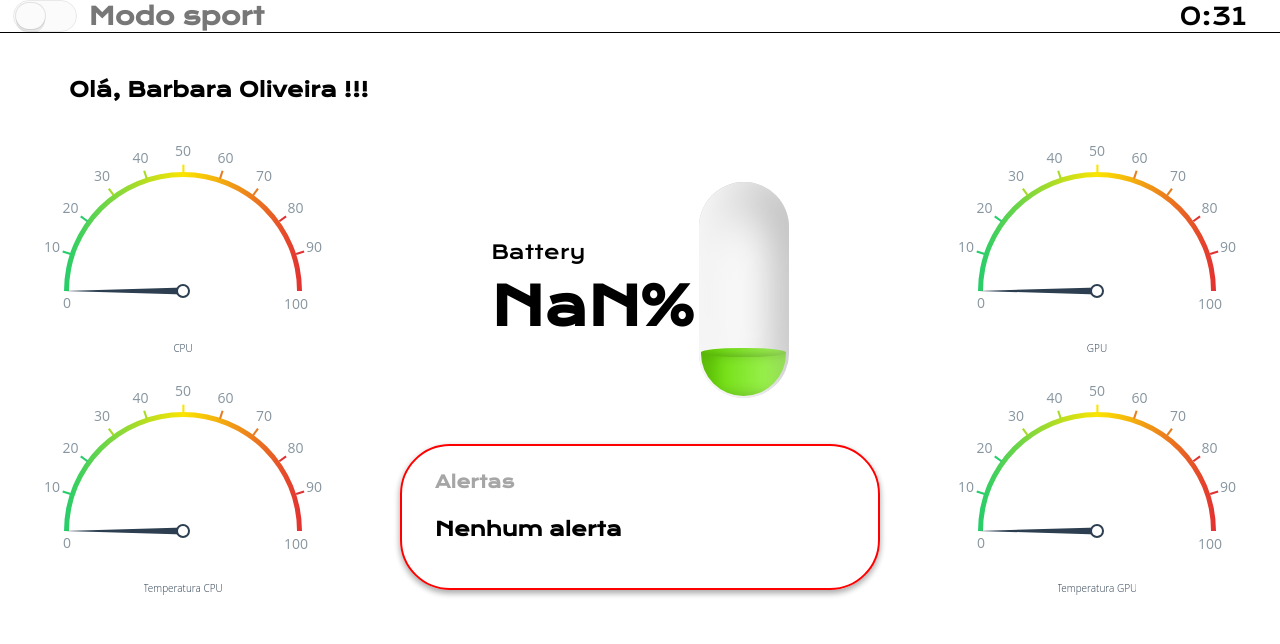
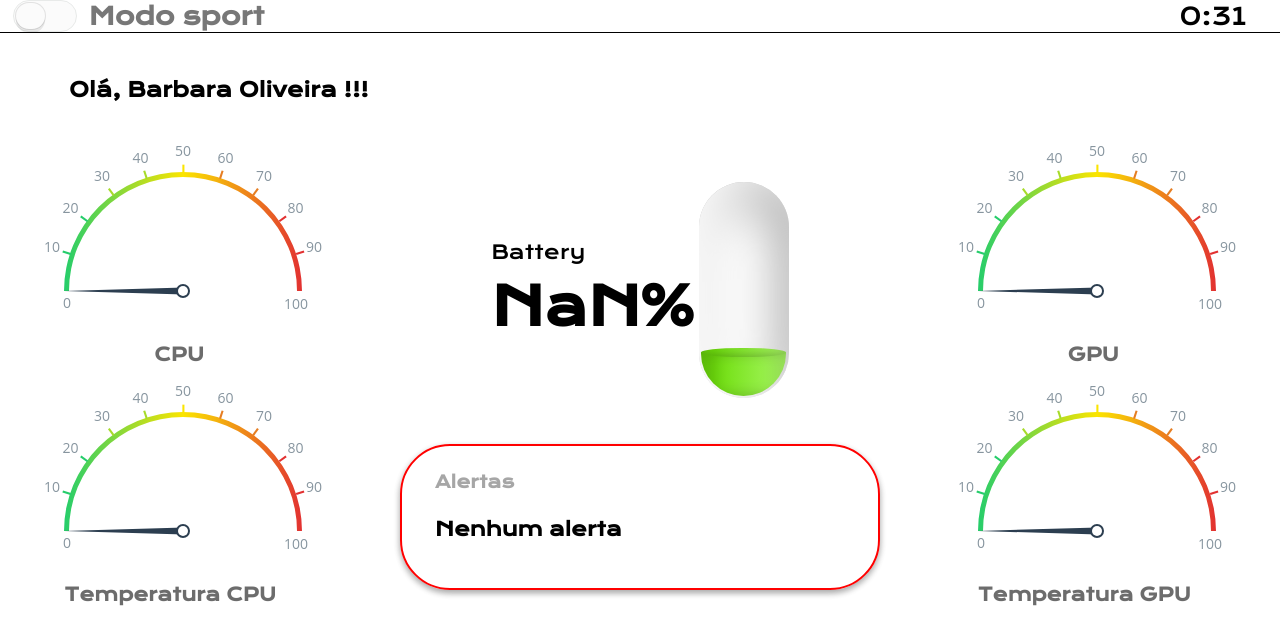
Before and after one commit to GraphCar/D-GraphCar, a website: page template/pages/dash-motorista/tela_nova.html in a window 1280 px wide. Drawn offline with nearby package versions, Linux system fonts and the light colour scheme; no server answers.

Commit message:
ajuste titulo

```diff
--- a/template/pages/dash-motorista/tela_nova.css
+++ b/template/pages/dash-motorista/tela_nova.css
@@ -755,3 +755,19 @@ body {
   50% { transform: scale(1.1); }
   100% { transform: scale(1); }
 }
+
+.titulo-velo{
+  font-size: 18px;
+  margin-bottom: 20px;
+  margin-left: 39%;
+  margin: -23px 121px;
+  color: #00000093;
+}
+
+.titulo-velo-temp{
+  font-size: 18px;
+  margin-bottom: 20px;
+  margin-left: 25%;
+  margin: -23px 31px;
+  color: #00000093;
+}
--- a/template/pages/dash-motorista/tela_nova.html
+++ b/template/pages/dash-motorista/tela_nova.html
@@ -110,7 +110,6 @@
                   <g class="dxg-title" clip-path="url(#DevExpress_3)" transform="translate(150,158)">
                     <text x="0" y="48" transform="translate(0,0)" text-anchor="middle"
                       style='font-size:10px;font-family:"Open Sans", sans-serif;font-weight:200;fill:#2c3e50;cursor:default;'>
-                      CPU
                     </text>
                     <text id="value-temperatura-cpu" x="0" y="28" transform="translate(0,0)" text-anchor="middle"
                       style='font-size:26px;font-family:"Open Sans", sans-serif;font-weight:700;fill:#2c3e50;cursor:default;'>
@@ -120,8 +119,8 @@
                     <path d="M 140 51 L 140 145 L 160 145 L 160 51 Z" transform="translate(0,0) rotate(-36,150,145)"></path>
                   </g>
                 </svg>
+                <h1 class="titulo-velo">CPU</h1>
               </div>
-
             </div>
           </div>
         </div>
@@ -223,11 +222,11 @@
                   <g class="dxg-title" clip-path="url(#DevExpress_3)" transform="translate(150,158)">
                     <text x="0" y="48" transform="translate(0,0)" text-anchor="middle"
                       style='font-size:10px;font-family:"Open Sans", sans-serif;font-weight:200;fill:#2c3e50;cursor:default;'>
-                      Temperatura CPU
                     </text>
                     <text id="value-temperatura-gpu" x="0" y="28" transform="translate(0,0)" text-anchor="middle"
                       style='font-size:26px;font-family:"Open Sans", sans-serif;font-weight:700;fill:#2c3e50;cursor:default;'>
                     </text>
+                    <h1 class="titulo-velo-temp">Temperatura CPU</h1>
                   </g>
                   <g class="dxg-tracker" stroke="none" stroke-width="0" fill="#000000" opacity="0.0001">
                     <path d="M 140 51 L 140 145 L 160 145 L 160 51 Z" transform="translate(0,0) rotate(-36,150,145)"></path>
@@ -368,11 +367,11 @@
                   <g class="dxg-title" clip-path="url(#DevExpress_3)" transform="translate(150,158)">
                     <text x="0" y="48" transform="translate(0,0)" text-anchor="middle"
                       style='font-size:10px;font-family:"Open Sans", sans-serif;font-weight:200;fill:#2c3e50;cursor:default;'>
-                    GPU
                     </text>
                     <text id="valueCpu" x="0" y="28" transform="translate(0,0)" text-anchor="middle"
                       style='font-size:26px;font-family:"Open Sans", sans-serif;font-weight:700;fill:#2c3e50;cursor:default;'>
                     </text>
+                    <h1 class="titulo-velo">GPU</h1>
                   </g>
                   <g class="dxg-tracker" stroke="none" stroke-width="0" fill="#000000" opacity="0.0001">
                     <path d="M 140 51 L 140 145 L 160 145 L 160 51 Z" transform="translate(0,0) rotate(-36,150,145)"></path>
@@ -482,11 +481,11 @@
                   <g class="dxg-title" clip-path="url(#DevExpress_3)" transform="translate(150,158)">
                     <text x="0" y="48" transform="translate(0,0)" text-anchor="middle"
                       style='font-size:10px;font-family:"Open Sans", sans-serif;font-weight:200;fill:#2c3e50;cursor:default;'>
-                    Temperatura GPU
                     </text>
                     <text id="value_GPU" x="0" y="28" transform="translate(0,0)" text-anchor="middle"
                       style='font-size:26px;font-family:"Open Sans", sans-serif;font-weight:700;fill:#2c3e50;cursor:default;'>
                     </text>
+                    <h1 class="titulo-velo-temp">Temperatura GPU</h1>
                   </g>
                   <g class="dxg-tracker" stroke="none" stroke-width="0" fill="#000000" opacity="0.0001">
                     <path d="M 140 51 L 140 145 L 160 145 L 160 51 Z" transform="translate(0,0) rotate(-36,150,145)"></path>
```
